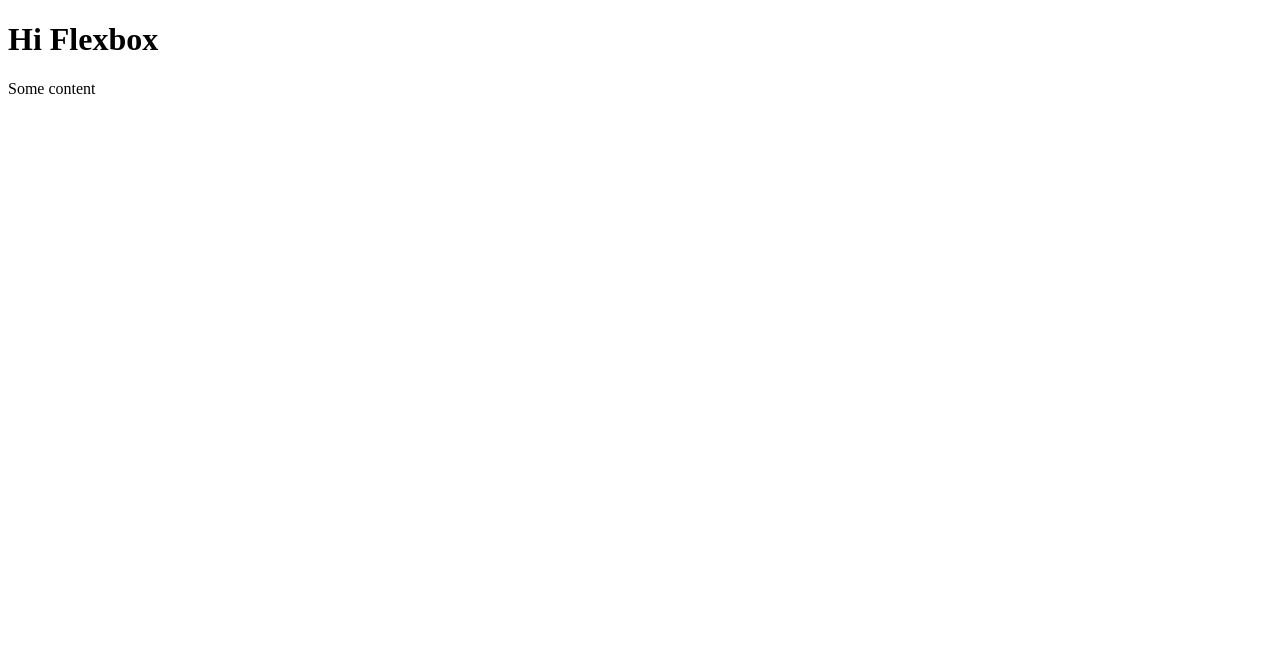
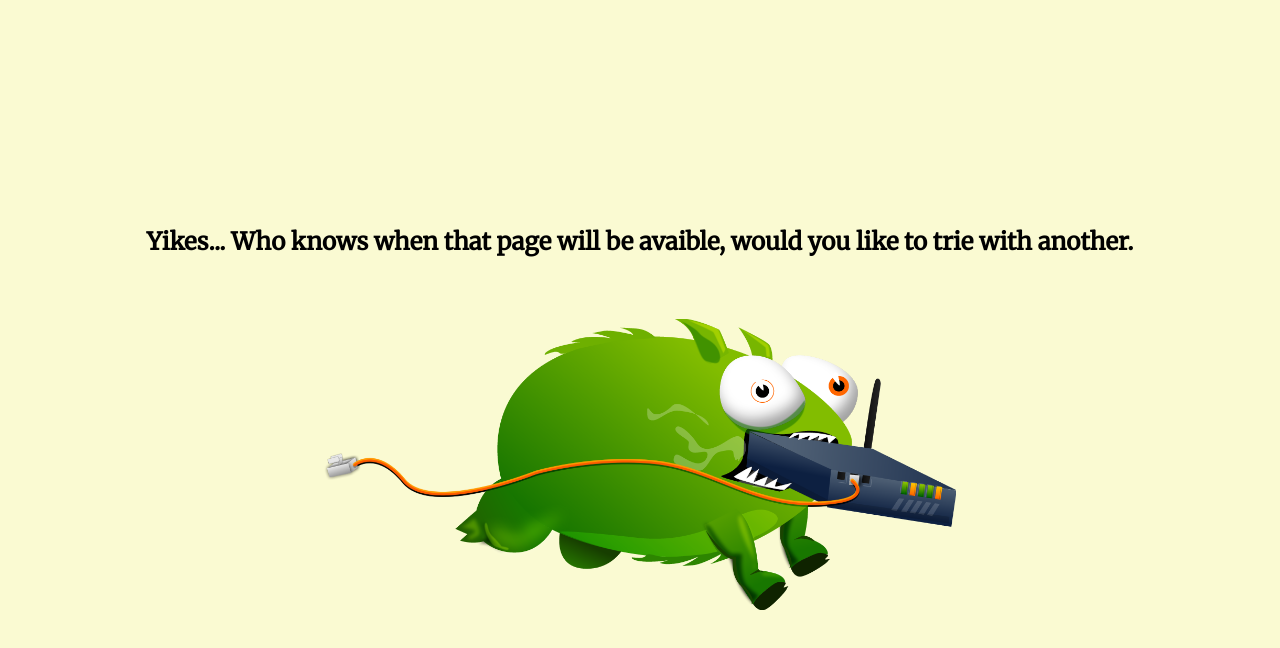
Before and after one commit to DavidMartinezRomero/Flexbox, a plain HTML site: page index.html in a window 1280 px wide. Drawn offline with Linux system fonts and the light colour scheme.

Commit message:
Add error page

```diff
--- a/index.html
+++ b/index.html
@@ -3,13 +3,42 @@
 
 <head>
     <meta charset="UTF-8">
-    <title>Document</title>
+    <title>Error Page</title>
+
+    <link href="https://fonts.googleapis.com/css?family=Merriweather" rel="stylesheet">
+
+    <style>
+        body {
+            background-color: lightgoldenrodyellow;
+            font-family: 'Merriweather', serif;
+        }
+
+        .error_wrapper {
+            display: flex;
+            justify-content: center;
+            align-items: center;
+            height: 100vh;
+            flex-direction: column;
+        }
+
+        .error_wrapper > .error_heading {
+            margin-bottom: 42px;
+        }
+
+        img {
+            width: 50%;
+        }
+    </style>
 </head>
 
 <body>
-    <h1>Hi Flexbox</h1>
+    <div class="error_wrapper">
+        <div class="error_heading">
+            <h2>Yikes... Who knows when that page will be avaible, would you like to trie with another.</h2>
+        </div>
+
+        <img src="tbot.png" alt="">
+    </div>
 </body>
 
-<p>Some content</p>
-
 </html>
```
Also changed, not shown: tbot.png (added).
